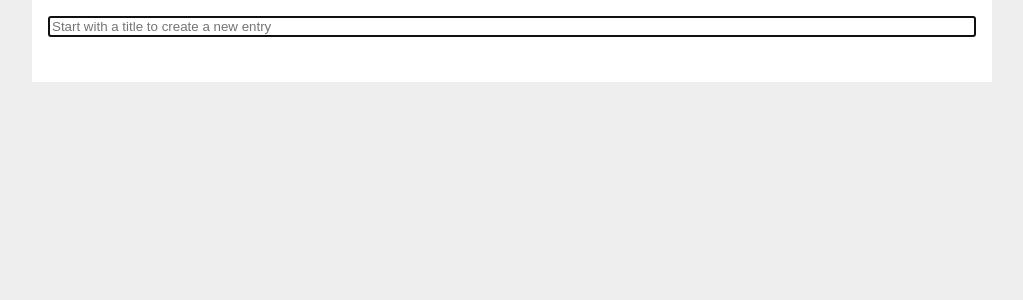
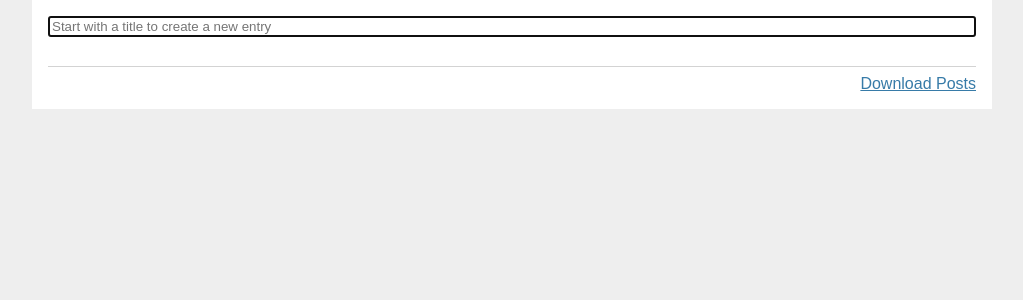
Before and after one commit to pete88b/web_journal, a Flask app: template web_journal/web/templates/blog/index.html in a window 1280 px wide. Shown: the part 44-344 px from the top of the page, without its empty margins (128-1151 px from the left). Run offline with Flask 2, Linux system fonts and the light colour scheme; the template is opened without the code that fills it, so the values that code supplies are empty.

Commit message:
added posts download for filesystem service

```diff
--- a/docs/service_db.html
+++ b/docs/service_db.html
@@ -180,7 +180,7 @@ nb_path: "40a_service_db.ipynb"
 
 
 <div class="output_markdown rendered_html output_subarea ">
-<h4 id="before_request" class="doc_header"><code>before_request</code><a href="https://github.com/pete88b/web_journal/tree/main/web_journal/service/db.py#L100" class="source_link" style="float:right">[source]</a></h4><blockquote><p><code>before_request</code>(<strong><code>app</code></strong>)</p>
+<h4 id="before_request" class="doc_header"><code>before_request</code><a href="https://github.com/pete88b/web_journal/tree/main/web_journal/service/db.py#L104" class="source_link" style="float:right">[source]</a></h4><blockquote><p><code>before_request</code>(<strong><code>app</code></strong>)</p>
 </blockquote>
 
 </div>
@@ -211,7 +211,7 @@ nb_path: "40a_service_db.ipynb"
 
 
 <div class="output_markdown rendered_html output_subarea ">
-<h4 id="after_request" class="doc_header"><code>after_request</code><a href="https://github.com/pete88b/web_journal/tree/main/web_journal/service/db.py#L104" class="source_link" style="float:right">[source]</a></h4><blockquote><p><code>after_request</code>(<strong><code>app</code></strong>, <strong><code>service</code></strong>)</p>
+<h4 id="after_request" class="doc_header"><code>after_request</code><a href="https://github.com/pete88b/web_journal/tree/main/web_journal/service/db.py#L108" class="source_link" style="float:right">[source]</a></h4><blockquote><p><code>after_request</code>(<strong><code>app</code></strong>, <strong><code>service</code></strong>)</p>
 </blockquote>
 
 </div>
@@ -242,7 +242,7 @@ nb_path: "40a_service_db.ipynb"
 
 
 <div class="output_markdown rendered_html output_subarea ">
-<h4 id="init_service" class="doc_header"><code>init_service</code><a href="https://github.com/pete88b/web_journal/tree/main/web_journal/service/db.py#L108" class="source_link" style="float:right">[source]</a></h4><blockquote><p><code>init_service</code>(<strong><code>app</code></strong>)</p>
+<h4 id="init_service" class="doc_header"><code>init_service</code><a href="https://github.com/pete88b/web_journal/tree/main/web_journal/service/db.py#L112" class="source_link" style="float:right">[source]</a></h4><blockquote><p><code>init_service</code>(<strong><code>app</code></strong>)</p>
 </blockquote>
 
 </div>
--- a/web_journal/_nbdev.py
+++ b/web_journal/_nbdev.py
@@ -18,7 +18,8 @@ index = {"SCHEMA_SQL": "40a_service_db.ipynb",
          "get_post": "50c_web_blog.ipynb",
          "create": "50c_web_blog.ipynb",
          "update": "50c_web_blog.ipynb",
-         "delete": "50c_web_blog.ipynb"}
+         "delete": "50c_web_blog.ipynb",
+         "download": "50c_web_blog.ipynb"}
 
 modules = ["service/db.py",
            "service/filesystem.py",
--- a/web_journal/service/db.py
+++ b/web_journal/service/db.py
@@ -96,6 +96,10 @@ class ServiceDb:
         self.db.execute("UPDATE post SET is_deleted = 1 WHERE id = ?", (id,))
         self.db.commit()
 
+    def prepare_posts_file_by_author_id(self,author_id):
+        # TODO: implement for DB service
+        return None,None
+
 # Cell
 def before_request(app):
     return ServiceDb(Path(app.config['DATA_DIR'])/'web_journal.sqlite')
--- a/web_journal/service/filesystem.py
+++ b/web_journal/service/filesystem.py
@@ -87,6 +87,11 @@ class ServiceFilesystem:
                         return post
         return None
 
+    def prepare_posts_file_by_author_id(self,author_id):
+        if (self.data_dir/f'posts-{author_id}.json').is_file():
+            return self.data_dir,f'posts-{author_id}.json'
+        return None,None
+
 # Cell
 def before_request(app):
     return ServiceFilesystem(app.config['DATA_DIR'])
--- a/web_journal/web/blog.py
+++ b/web_journal/web/blog.py
@@ -1,6 +1,6 @@
 # AUTOGENERATED! DO NOT EDIT! File to edit: 50c_web_blog.ipynb (unless otherwise specified).
 
-__all__ = ['index', 'get_post', 'create', 'update', 'delete', 'bp']
+__all__ = ['bp', 'index', 'get_post', 'create', 'update', 'delete', 'download']
 
 # Cell
 from flask import Blueprint
@@ -10,13 +10,14 @@ from flask import redirect
 from flask import render_template
 from flask import request
 from flask import url_for
+from flask import send_from_directory
 from werkzeug.exceptions import abort
 
 from .auth import login_required
 
 bp = Blueprint("blog", __name__)
 
-
+# Cell
 @bp.route("/")
 @login_required
 def index():
@@ -26,7 +27,7 @@ def index():
         posts = g.service.read_posts_by_author_id(g.user["id"])
     return render_template("blog/index.html", posts=posts)
 
-
+# Cell
 def get_post(id, check_author=True):
     """Get a post and its author by id.
     Checks that the id exists and optionally that the current user is
@@ -48,7 +49,7 @@ def get_post(id, check_author=True):
 
     return post
 
-
+# Cell
 @bp.route("/create", methods=("GET", "POST"))
 @login_required
 def create():
@@ -69,7 +70,7 @@ def create():
 
     return render_template("blog/create.html")
 
-
+# Cell
 @bp.route("/<int:id>/update", methods=("GET", "POST"))
 @login_required
 def update(id):
@@ -92,7 +93,7 @@ def update(id):
 
     return render_template("blog/update.html", post=post)
 
-
+# Cell
 @bp.route("/<int:id>/delete", methods=("POST",))
 @login_required
 def delete(id):
@@ -103,3 +104,13 @@ def delete(id):
     get_post(id)
     g.service.delete_post_by_id(g.user["id"],id)
     return redirect(url_for("blog.index"))
+
+# Cell
+@bp.route('/download')
+@login_required
+def download():
+    directory,filename=g.service.prepare_posts_file_by_author_id(g.user["id"])
+    if directory is None:
+        username=g.user['username']
+        abort(404, f'No data found for {username}')
+    return send_from_directory(directory,filename,as_attachment=True)
--- a/web_journal/web/static/style.css
+++ b/web_journal/web/static/style.css
@@ -144,3 +144,12 @@ input[type=submit].main-submit {
 h1.main-nav-header > a {
   color: grey;
 }
+
+div.content-right {
+  display: flex;
+  justify-content: flex-end;
+}
+
+a {
+  cursor: pointer;
+}
--- a/web_journal/web/templates/blog/index.html
+++ b/web_journal/web/templates/blog/index.html
@@ -28,5 +28,9 @@
       <hr>
     {% endif %} #}
   {% endfor %}
+  <hr>
+  <div class="content-right">
+    <a href="{{ url_for('blog.download') }}" title="Click to download all posts">Download Posts</a>
+  </div>
   <script src="{{ url_for('static', filename='main.js') }}"></script>
 {% endblock %}
```
Also changed, not shown: docs/service_filesystem.html (+9 -3 lines), docs/web_blog.html (+71 -6 lines), 3 other files.
